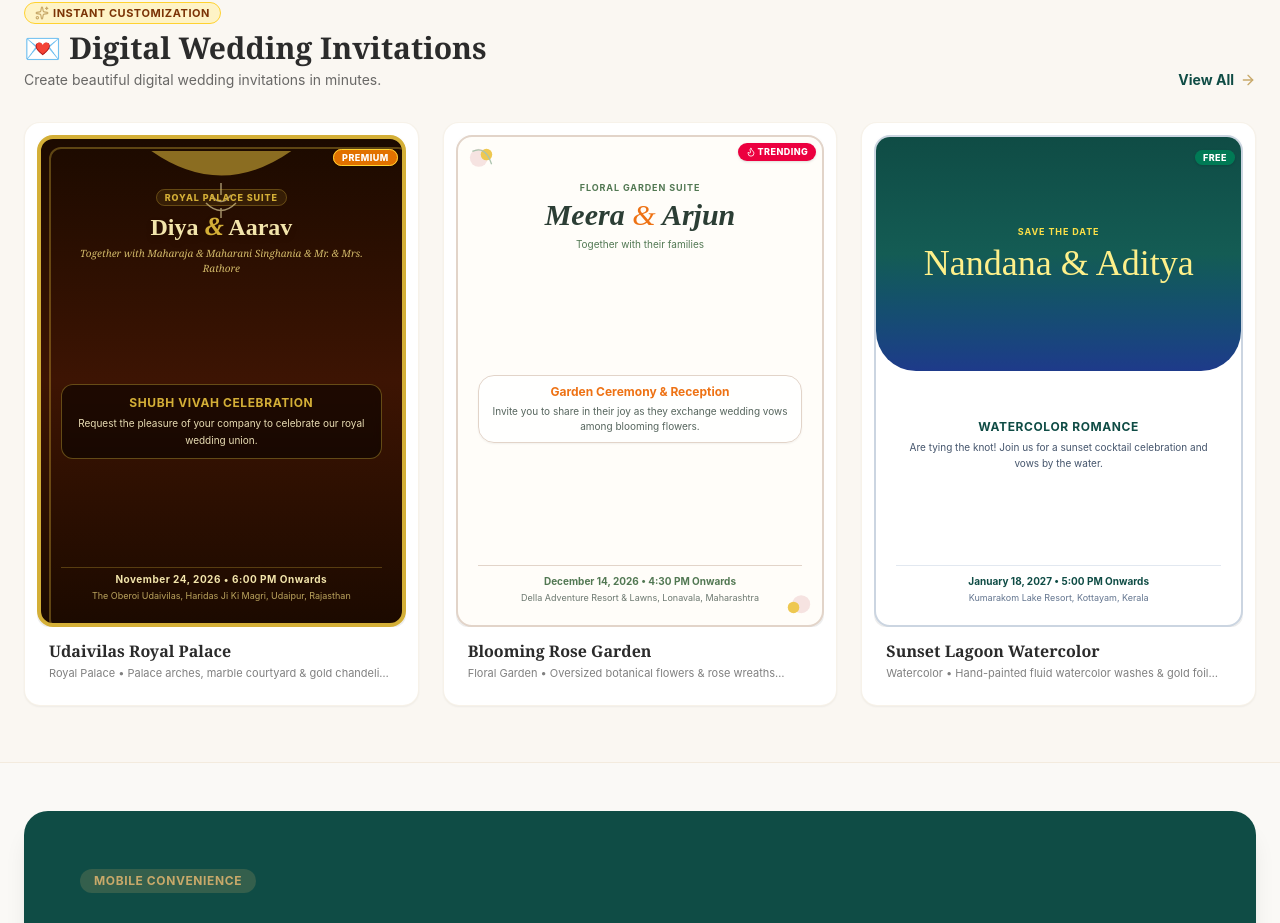
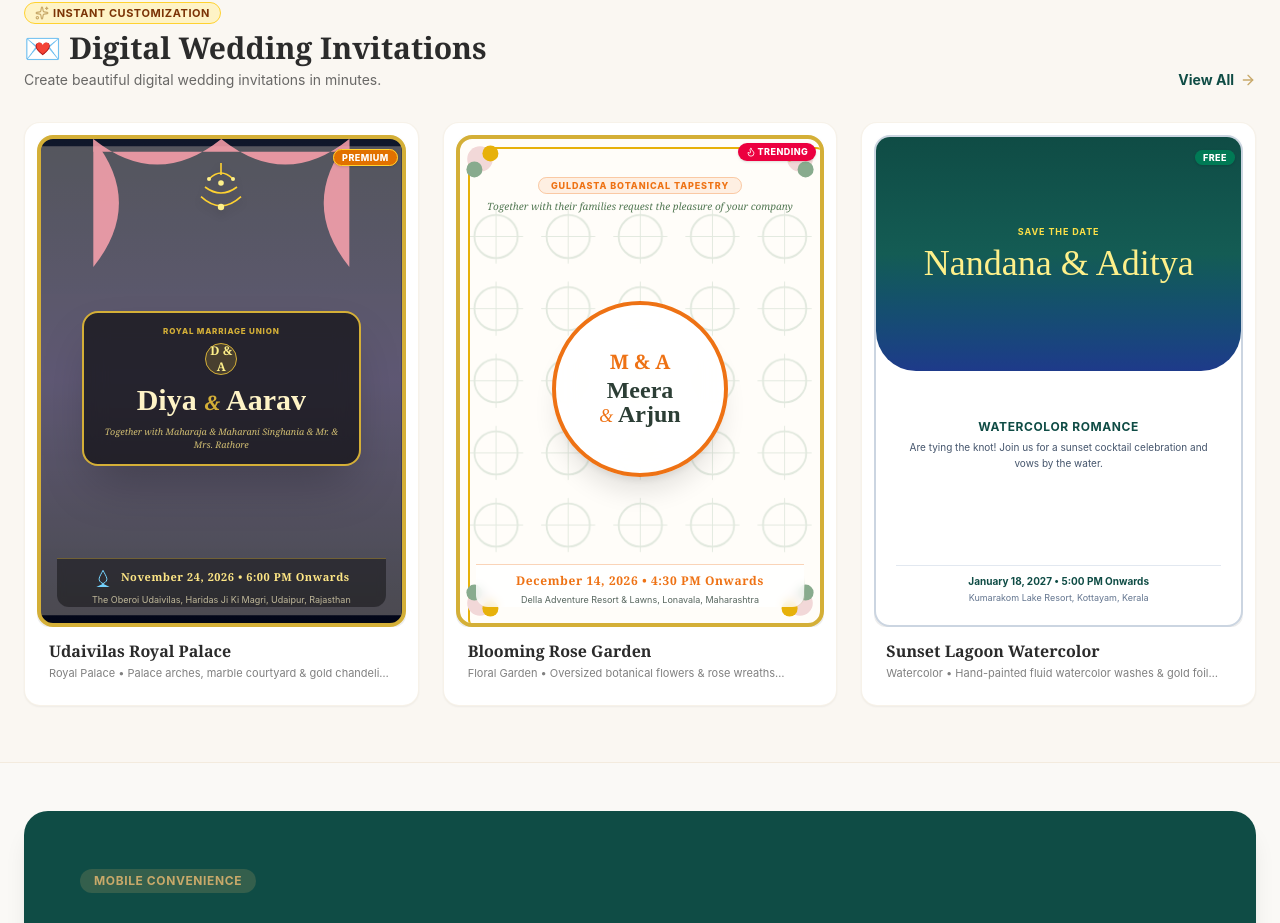
Before and after one commit to shabanvp/cloche, a Next.js app in the folder frontend/: page / in a window 1280 px wide. Shown: the part 1739-2662 px from the top of the page. Built offline with nearby package versions, Linux system fonts and the light colour scheme; no server answers; the database is empty.

Commit message:
feat: implement full-bleed illustrated scene artwork across all wedding invitation templates matching reference designs

```diff
--- a/frontend/src/components/invitation-templates/FloralGardenTemplate.tsx
+++ b/frontend/src/components/invitation-templates/FloralGardenTemplate.tsx
@@ -13,41 +13,77 @@ export function FloralGardenTemplate({
   venueAddress,
 }: TemplateProps) {
   return (
-    <div className="relative aspect-[3/4] w-full rounded-2xl overflow-hidden shadow-2xl bg-[#FFFDF9] p-4 sm:p-5 text-[#2C3E35] flex flex-col justify-between text-center border-2 border-[#E2D4C9] select-none">
-      {/* Botanical Floral Frame Overlay Artwork */}
-      <div className="absolute inset-0 pointer-events-none p-3 opacity-70">
-        <svg viewBox="0 0 100 100" className="w-16 h-16 absolute top-2 left-2 text-[#88AB8E] fill-current">
-          <circle cx="20" cy="20" r="14" fill="#F2D8D8" />
-          <circle cx="32" cy="15" r="9" fill="#E7B10A" />
-          <path d="M10 10 Q 30 0 40 30" stroke="#88AB8E" strokeWidth="2" fill="none" />
-        </svg>
-        <svg viewBox="0 0 100 100" className="w-16 h-16 absolute bottom-2 right-2 text-[#88AB8E] fill-current">
-          <circle cx="80" cy="80" r="14" fill="#F2D8D8" />
-          <circle cx="68" cy="85" r="9" fill="#E7B10A" />
+    <div className="relative aspect-[3/4] w-full rounded-2xl overflow-hidden shadow-2xl bg-[#FFFDF9] p-4 text-[#2C3E35] flex flex-col justify-between text-center border-4 border-[#D4AF37] select-none">
+
+      {/* 1. Full-Bleed Mughal Flora & Tapestry Background Pattern */}
+      <div className="absolute inset-0 pointer-events-none z-0 opacity-25">
+        <svg viewBox="0 0 200 200" className="w-full h-full text-[#88AB8E] fill-current">
+          <pattern id="guldasta-pattern" width="40" height="40" patternUnits="userSpaceOnUse">
+            <circle cx="20" cy="20" r="12" fill="none" stroke="currentColor" strokeWidth="1" />
+            <path d="M20 5 L20 35 M5 20 L35 20" stroke="currentColor" strokeWidth="0.5" />
+          </pattern>
+          <rect width="100%" height="100%" fill="url(#guldasta-pattern)" />
         </svg>
       </div>
 
-      <div className="relative z-10 pt-4 space-y-1">
-        <span className="text-[8px] sm:text-[9px] uppercase tracking-widest text-[#527853] font-bold">
-          Floral Garden Suite
-        </span>
-        <h3 style={{ fontFamily: "Cormorant Garamond, serif" }} className="text-2xl sm:text-3xl font-bold text-[#2C3E35] italic">
-          {brideName} <span className="text-[#EE7214] font-normal">&</span> {groomName}
-        </h3>
-        <p className="text-[10px] text-[#527853]">Together with their families</p>
+      {/* 2. Full-Page Intricate Floral Lattice Frame Wrapping All 4 Edges */}
+      <div className="absolute inset-0 pointer-events-none z-10 p-2">
+        <div className="border-2 border-[#E7B10A] rounded-xl h-full w-full absolute inset-2" />
+
+        {/* Four Corner Rose Bouquet SVG Art */}
+        <svg viewBox="0 0 100 100" className="w-20 h-20 absolute top-0 left-0 text-[#E7B10A] fill-current">
+          <circle cx="25" cy="25" r="16" fill="#F2D8D8" />
+          <circle cx="38" cy="18" r="10" fill="#E7B10A" />
+          <circle cx="18" cy="38" r="10" fill="#88AB8E" />
+        </svg>
+        <svg viewBox="0 0 100 100" className="w-20 h-20 absolute top-0 right-0 text-[#E7B10A] fill-current">
+          <circle cx="75" cy="25" r="16" fill="#F2D8D8" />
+          <circle cx="62" cy="18" r="10" fill="#E7B10A" />
+          <circle cx="82" cy="38" r="10" fill="#88AB8E" />
+        </svg>
+        <svg viewBox="0 0 100 100" className="w-20 h-20 absolute bottom-0 left-0 text-[#E7B10A] fill-current">
+          <circle cx="25" cy="75" r="16" fill="#F2D8D8" />
+          <circle cx="38" cy="82" r="10" fill="#E7B10A" />
+          <circle cx="18" cy="62" r="10" fill="#88AB8E" />
+        </svg>
+        <svg viewBox="0 0 100 100" className="w-20 h-20 absolute bottom-0 right-0 text-[#E7B10A] fill-current">
+          <circle cx="75" cy="75" r="16" fill="#F2D8D8" />
+          <circle cx="62" cy="82" r="10" fill="#E7B10A" />
+          <circle cx="82" cy="62" r="10" fill="#88AB8E" />
+        </svg>
       </div>
 
-      <div className="relative z-10 my-auto py-2 px-3 bg-white/80 backdrop-blur-xs rounded-2xl border border-[#E2D4C9] shadow-xs space-y-1">
-        <p className="text-xs font-bold text-[#EE7214]">Garden Ceremony & Reception</p>
-        <p className="text-[10px] text-[#2C3E35]/80">
-          Invite you to share in their joy as they exchange wedding vows among blooming flowers.
+      {/* 3. Header Title */}
+      <div className="relative z-20 pt-4 space-y-1">
+        <span className="text-[8px] sm:text-[9px] uppercase tracking-widest text-[#EE7214] font-extrabold bg-[#EE7214]/10 px-3 py-0.5 rounded-full border border-[#EE7214]/30">
+          Guldasta Botanical Tapestry
+        </span>
+        <p className="text-[10px] text-[#527853] font-serif italic pt-1">
+          Together with their families request the pleasure of your company
         </p>
       </div>
 
-      <div className="relative z-10 space-y-0.5 pt-2 text-[10px] text-[#2C3E35] border-t border-[#E2D4C9]">
-        <p className="font-bold text-[#527853]">{weddingDate} • {weddingTime}</p>
-        <p className="text-[9px] text-[#2C3E35]/70 truncate">{venueName}, {venueAddress}</p>
+      {/* 4. Dual Painted Peacocks & Central Floral Monogram Ring */}
+      <div className="relative z-20 my-auto py-3 px-4 bg-white/90 backdrop-blur-md rounded-full border-4 border-[#EE7214] w-44 h-44 mx-auto flex flex-col items-center justify-center shadow-xl">
+        <div className="space-y-0.5">
+          <span className="text-xl font-bold font-serif text-[#EE7214] block">
+            {brideName[0]} & {groomName[0]}
+          </span>
+          <h3 style={{ fontFamily: "Cormorant Garamond, serif" }} className="text-xl sm:text-2xl font-bold text-[#2C3E35] leading-none">
+            {brideName} <br />
+            <span className="text-[#EE7214] font-normal italic text-lg">&</span> {groomName}
+          </h3>
+        </div>
       </div>
+
+      {/* 5. Date & Venue Details Footer */}
+      <div className="relative z-20 space-y-1 pt-2 border-t border-[#EE7214]/30 bg-white/80 backdrop-blur-xs rounded-b-xl">
+        <p className="text-xs font-bold text-[#EE7214] tracking-wider font-serif">
+          {weddingDate} • {weddingTime}
+        </p>
+        <p className="text-[9px] text-[#2C3E35]/80 truncate px-2">{venueName}, {venueAddress}</p>
+      </div>
+
     </div>
   );
 }
--- a/frontend/src/components/invitation-templates/RoyalPalaceTemplate.tsx
+++ b/frontend/src/components/invitation-templates/RoyalPalaceTemplate.tsx
@@ -12,45 +12,77 @@ export function RoyalPalaceTemplate({
   weddingTime,
   venueName,
   venueAddress,
-  compact = false,
 }: TemplateProps) {
   return (
-    <div className="relative aspect-[3/4] w-full rounded-2xl overflow-hidden shadow-2xl bg-gradient-to-b from-[#1C0A00] via-[#3D1403] to-[#1C0A00] p-4 sm:p-5 text-amber-100 flex flex-col justify-between text-center border-4 border-[#D4AF37] select-none">
-      {/* 3D Palace Arch & Chandelier Background Artwork */}
-      <div className="absolute inset-0 pointer-events-none p-3 opacity-60">
-        {/* Golden Arch Frame */}
-        <div className="border-2 border-[#D4AF37]/60 rounded-xl h-full w-full absolute inset-2" />
-        <svg viewBox="0 0 100 40" className="w-full h-14 text-[#D4AF37] fill-current">
-          <path d="M0 0 Q 50 35 100 0 L 100 0 Z" />
-        </svg>
-        <svg viewBox="0 0 40 40" className="w-10 h-10 mx-auto -mt-6 text-[#F3E5AB] fill-current relative z-10">
-          <path d="M20 0 L20 12 M10 12 Q 20 25 30 12 M5 20 Q 20 35 35 20 M20 25 L20 35" stroke="currentColor" strokeWidth="1.5" fill="none" />
+    <div className="relative aspect-[3/4] w-full rounded-2xl overflow-hidden shadow-2xl bg-gradient-to-b from-[#0F172A] via-[#1E1B4B] to-[#020617] p-4 text-amber-100 flex flex-col justify-between text-center border-4 border-[#D4AF37] select-none">
+
+      {/* 1. Grand Mughal Palace Archway Frame SVG Overlay */}
+      <div className="absolute inset-0 pointer-events-none z-0">
+        {/* Carved Marble Arch Shell */}
+        <svg viewBox="0 0 100 130" className="w-full h-full text-[#F5E6D3] opacity-30 fill-current">
+          <path d="M0 0 L100 0 L100 130 L0 130 Z M10 20 Q 50 0 90 20 L90 120 L10 120 Z" />
         </svg>
       </div>
 
-      <div className="relative z-10 pt-6 space-y-1">
-        <span className="text-[8px] sm:text-[9px] uppercase tracking-widest text-[#D4AF37] font-extrabold bg-[#D4AF37]/10 px-2 py-0.5 rounded-full border border-[#D4AF37]/30">
-          Royal Palace Suite
-        </span>
-        <h3 style={{ fontFamily: "Cinzel, serif" }} className="text-xl sm:text-2xl font-bold text-[#F3E5AB] pt-1 leading-tight drop-shadow-md">
-          {brideName} <span className="text-[#D4AF37] font-serif italic">&</span> {groomName}
-        </h3>
-        <p className="text-[10px] text-amber-200/80 italic font-serif">
+      {/* 2. Symmetrical Draped Pink & Gold Silk Curtains with Tie-Back Cords */}
+      <div className="absolute inset-x-0 top-0 h-32 pointer-events-none z-10">
+        <svg viewBox="0 0 200 100" className="w-full h-full text-rose-300 fill-current opacity-85">
+          {/* Top Curtain Swag */}
+          <path d="M0 0 Q 50 40 100 0 Q 150 40 200 0 L 200 10 L 0 10 Z" />
+          {/* Left Drapes */}
+          <path d="M0 0 Q 40 50 0 100 L 0 0 Z" fill="#FDA4AF" />
+          {/* Right Drapes */}
+          <path d="M200 0 Q 160 50 200 100 L 200 0 Z" fill="#FDA4AF" />
+        </svg>
+      </div>
+
+      {/* 3. Grand 3D Crystal Chandelier Hanging Top-Center */}
+      <div className="relative z-20 pt-2 flex flex-col items-center">
+        <svg viewBox="0 0 60 70" className="w-12 h-14 text-amber-300 fill-current drop-shadow-lg">
+          {/* Chain */}
+          <line x1="30" y1="0" x2="30" y2="15" stroke="currentColor" strokeWidth="2" />
+          {/* Main Chandelier Body */}
+          <path d="M15 20 Q 30 5 45 20 M10 30 Q 30 45 50 30 M5 42 Q 30 65 55 42" fill="none" stroke="currentColor" strokeWidth="2" />
+          {/* Crystals */}
+          <circle cx="15" cy="20" r="2.5" fill="#FEF08A" />
+          <circle cx="30" cy="25" r="3.5" fill="#FEF08A" />
+          <circle cx="45" cy="20" r="2.5" fill="#FEF08A" />
+          <circle cx="30" cy="55" r="4" fill="#FEF08A" />
+        </svg>
+      </div>
+
+      {/* 4. Central Royal Scalloped Plaque for Couple Names */}
+      <div className="relative z-20 my-auto py-3 px-4 bg-black/60 backdrop-blur-md rounded-2xl border-2 border-[#D4AF37] space-y-1.5 shadow-2xl max-w-[85%] mx-auto">
+        <p className="text-[8px] uppercase tracking-widest text-[#D4AF37] font-extrabold">ROYAL MARRIAGE UNION</p>
+
+        {/* Monogram Heraldry Emblem */}
+        <div className="w-8 h-8 mx-auto rounded-full bg-[#D4AF37]/20 border border-[#D4AF37] flex items-center justify-center text-[#FEF08A] font-serif font-bold text-xs">
+          {brideName[0]} & {groomName[0]}
+        </div>
+
+        <h2 style={{ fontFamily: "Cinzel, serif" }} className="text-2xl sm:text-3xl font-bold text-amber-100 leading-tight">
+          {brideName} <span className="text-[#D4AF37] font-serif italic text-xl">&</span> {groomName}
+        </h2>
+        <p className="text-[9px] text-amber-200/80 italic font-serif">
           Together with {brideParents} & {groomParents}
         </p>
       </div>
 
-      <div className="relative z-10 my-auto py-2.5 px-3 bg-black/50 backdrop-blur-xs rounded-xl border border-[#D4AF37]/40 space-y-1">
-        <p className="text-xs font-bold text-[#D4AF37] uppercase tracking-wider">Shubh Vivah Celebration</p>
-        <p className="text-[10px] text-amber-100/90 leading-relaxed">
-          Request the pleasure of your company to celebrate our royal wedding union.
-        </p>
+      {/* 5. Palace Fountain & Rose Flowers Artwork Scene at Bottom */}
+      <div className="relative z-20 space-y-1.5 pt-2 border-t border-[#D4AF37]/40 bg-black/40 backdrop-blur-xs rounded-b-xl">
+        <div className="flex items-center justify-center gap-2">
+          {/* Fountain Icon */}
+          <svg viewBox="0 0 30 30" className="w-5 h-5 text-sky-300 fill-current">
+            <path d="M15 5 C 10 15, 5 20, 15 25 C 25 20, 20 15, 15 5 Z" stroke="currentColor" fill="none" strokeWidth="1.5" />
+            <path d="M15 25 L 5 30 L 25 30 Z" />
+          </svg>
+          <p className="text-[11px] font-bold text-amber-200 tracking-wider font-serif">
+            {weddingDate} • {weddingTime}
+          </p>
+        </div>
+        <p className="text-[9px] text-amber-100/70 truncate px-2">{venueName}, {venueAddress}</p>
       </div>
 
-      <div className="relative z-10 space-y-0.5 pt-1 text-[10px] text-[#F3E5AB] border-t border-[#D4AF37]/30">
-        <p className="font-bold tracking-wider">{weddingDate} • {weddingTime}</p>
-        <p className="text-[9px] text-amber-200/70 truncate">{venueName}, {venueAddress}</p>
-      </div>
     </div>
   );
 }
```
Also changed, not shown: frontend/src/components/invitation-templates/BeachWeddingTemplate.tsx (+43 -20 lines), frontend/src/components/invitation-templates/ChristianCathedralTemplate.tsx (+38 -21 lines), frontend/src/components/invitation-templates/IslamicLuxuryTemplate.tsx (+40 -22 lines), frontend/src/components/invitation-templates/KeralaHeritageTemplate.tsx (+62 -23 lines), frontend/src/components/invitation-templates/PeacockThemeTemplate.tsx (+35 -31 lines), frontend/src/components/invitation-templates/SouthIndianTempleTemplate.tsx (+40 -21 lines).
